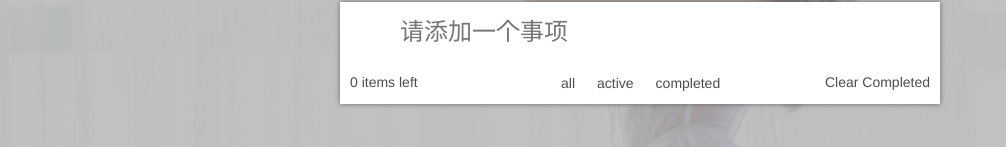
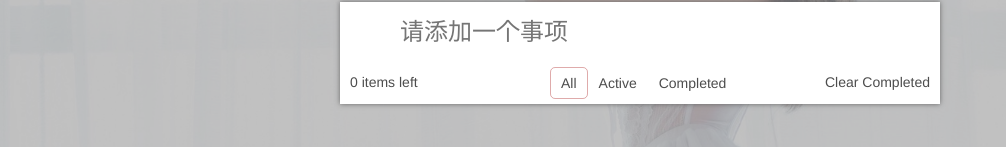
Before and after one commit to normalhh/vue-webpack-demo, a Vue app: page / in a window 1280 px wide. Shown: the part 211-358 px from the top of the page, without its empty margins (0-1006 px from the left). Built offline with nearby package versions, Linux system fonts and the light colour scheme; the HTML template or start-up script is replaced by a standard one.

Commit message:
切换tabs逻辑和清除所有已完成逻辑

```diff
--- a/src/todo/tabs.vue
+++ b/src/todo/tabs.vue
@@ -28,7 +28,7 @@
 		},
 		data() {
 			return {
-				states: ['all', 'active', 'completed']
+				states: ['All', 'Active', 'Completed']
 			}
 		},
 		components: {},
@@ -39,8 +39,10 @@
 		},
 		methods: {
 			clearAllCompleted() {
+				this.$emit('clearAllCompleted')
 			},
 			toggleFilter(state) {
+				this.$emit('toggle', state)
 			}
 		}
 	}
@@ -85,10 +87,10 @@
 			padding 0px 10px
 			cursor pointer
 			border 1px solid rgba(175, 47, 47, 0)
-			&.actived {
-				border-color rgba(175, 47, 47, 0.4)
-				border-radius 5px
-			}
 		}
 	}
+	&.actived {
+		border-color rgba(175, 47, 47, 0.4)
+		border-radius 5px
+	}
 </style>
--- a/src/todo/todo.vue
+++ b/src/todo/todo.vue
@@ -7,10 +7,13 @@
 					 @keyup.enter="addTodo"
 		/>
 		<item :todo="todo"
-			v-for="todo in todos"
+			v-for="todo in filteredTodos"
 		  :key="todo.id"
 		  @del="deleteTodo"/>
-		<tabs :filter="filter" :todos="todos"/>
+		<tabs :filter="filter"
+					:todos="todos"
+					@toggle="toggleFilter"
+		      @clearAllCompleted="clearAllCompleted"/>
 	</section>
 </template>
 
@@ -30,6 +33,15 @@
 			Item,
 			Tabs
 		},
+	  computed: {
+			filteredTodos() {
+				if (this.filter === 'All') {
+					return this.todos
+				}
+				const completed = this.filter === 'Completed'
+				return this.todos.filter(todo => completed === todo.completed)
+			}
+		},
 		methods: {
 			addTodo(e) {
 				this.todos.unshift({
@@ -41,6 +53,12 @@
 			},
 			deleteTodo(id) {
 				this.todos.splice(this.todos.findIndex(todo => todo.id === id), 1)
+			},
+			toggleFilter(state) {
+				this.filter = state
+			},
+			clearAllCompleted() {
+				this.todos = this.todos.filter(todo => !todo.completed)
 			}
 		}
 	}
```
